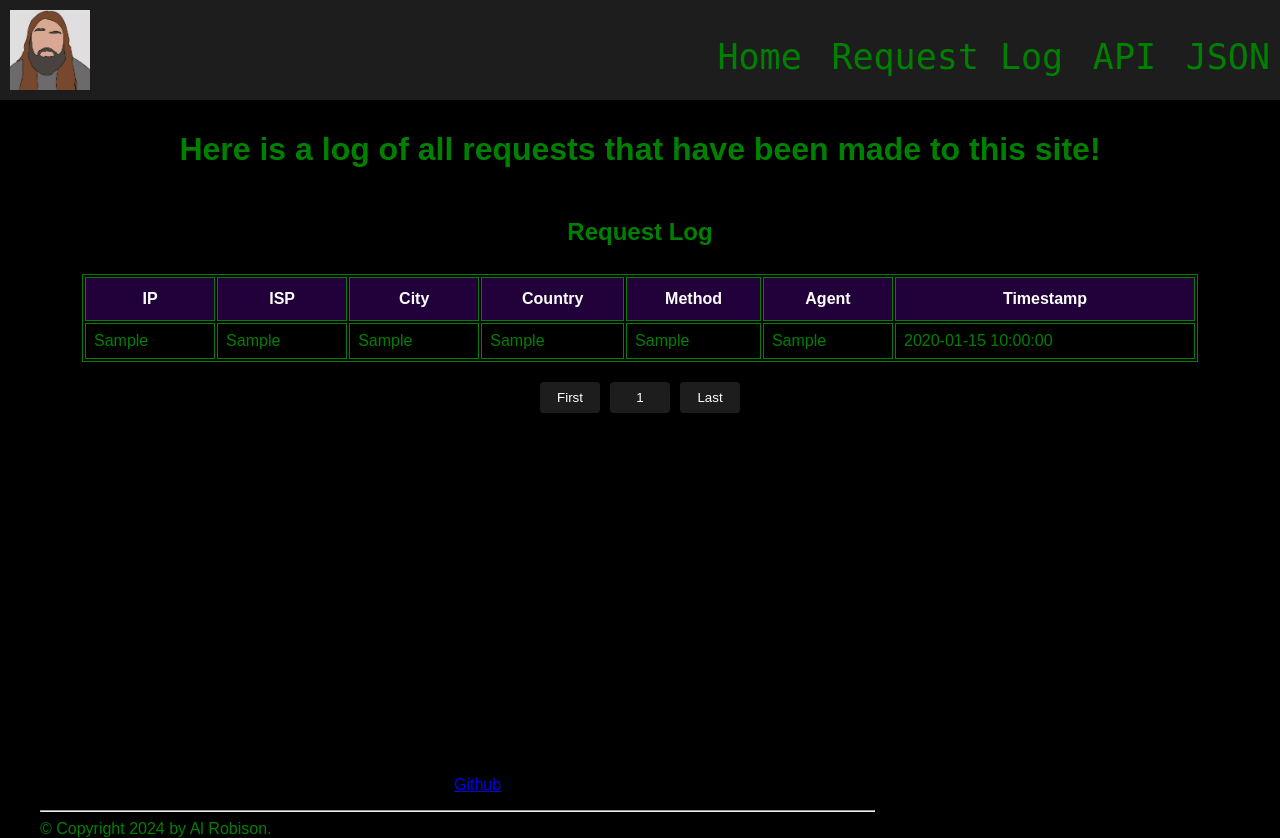
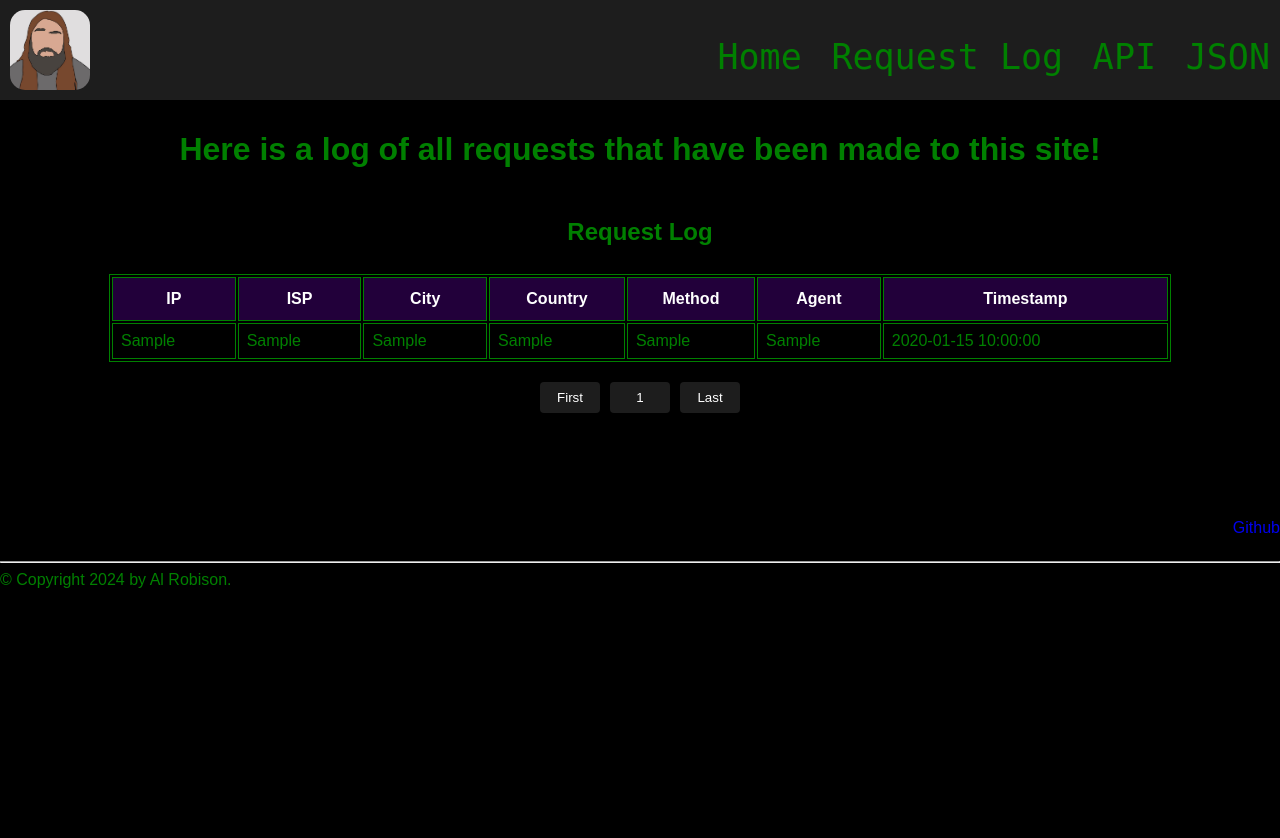
Before and after one commit to gtrspctr/webserver, a Flask app: page /request_log in a window 1280 px wide. After the commit the page ends 588 px from the top, so only its background shows below. Run offline with Flask 3, Linux system fonts and the light colour scheme; tables that the repository leaves empty hold one stand-in row (values such as "Sample post"); some libraries are stand-ins or nearby versions.

Commit message:
Update main.css
Improved footer.
Added border-radius to logo in nav bar.

```diff
--- a/website/static/stylesheets/main.css
+++ b/website/static/stylesheets/main.css
@@ -40,10 +40,12 @@ header::after {
 .logo {
     float: left;
     padding: 10px 10px;
+    border-radius: 25%;
 }
 
 .top_nav {
     overflow: hidden;
+    vertical-align: middle;
 }
 
 .top_nav ul {
@@ -103,29 +105,62 @@ header::after {
 
 /* Container: content_wrap  */
 #content_wrap {
-    padding-left: 20px;
-    padding-right: 20px;
-    padding-bottom: 2.5rem;
+    padding-left: 50px;
+    padding-right: 50px;
+    padding-bottom: 50px;
+}
+
+#content_wrap a {
+    text-decoration: none;
 }
 
 
 /* Container: footer */
-#footer {
+.footer_container {
+    background-color: #1d1d1d;
     position: absolute;
     bottom: 0;
-    width: 80%;
-    height: 2.5rem;
-    padding-left: 20px;
+    left: 0;
+    width: 100%;
+}
+
+#footer {
+    /*height: 2.5rem;*/
     margin-left: auto;
     margin-right: auto;
+    /*background-color: #1d1d1d;*/
+}
+
+.footer_content {
+    /*background-color: #1d1d1d;*/
+    display: flex;
+    align-items: center;
+    justify-content: space-between;
+    padding: 0 50px;
+}
+
+.footer_copyright {
+    text-align: left;
 }
 
 .footer_links {
-    text-align: center;
+    text-align: right;
+    /*vertical-align: middle;*/
 }
 
 .footer_links ul {
+    display: inline-block;
     list-style: none;
+}
+
+.footer_links a {
+    text-decoration: none;
+}
+
+.footer_links img {
+    border: 4px solid #000;
+    height: 32px;
+    width: 32px;
 }
 
 /* Table: request_log */
@@ -176,6 +211,7 @@ header::after {
 #pagination-container {
     margin-top: 20px;
     text-align: center;
+    padding-bottom: 40px;
 }
 
 /* Pagination buttons */
```
